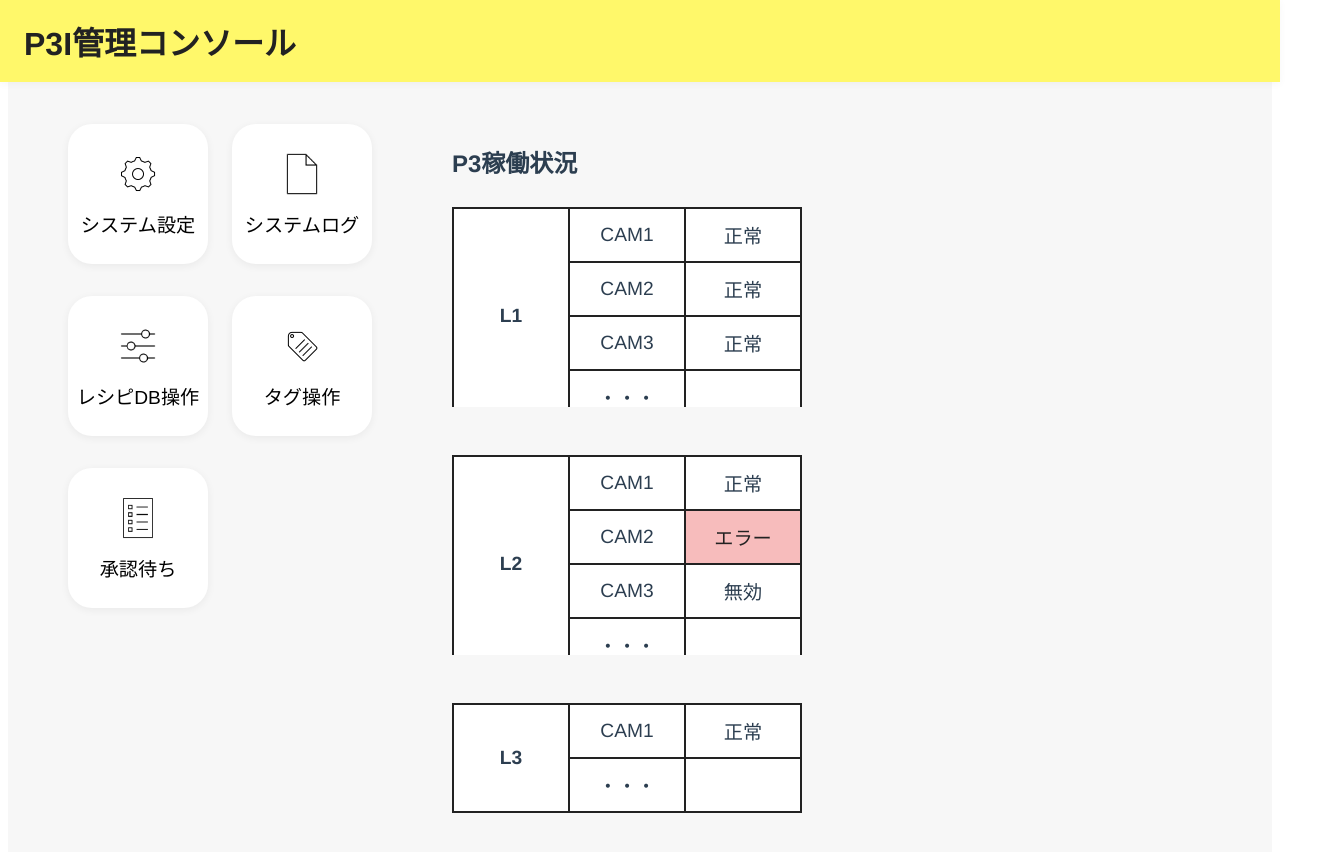
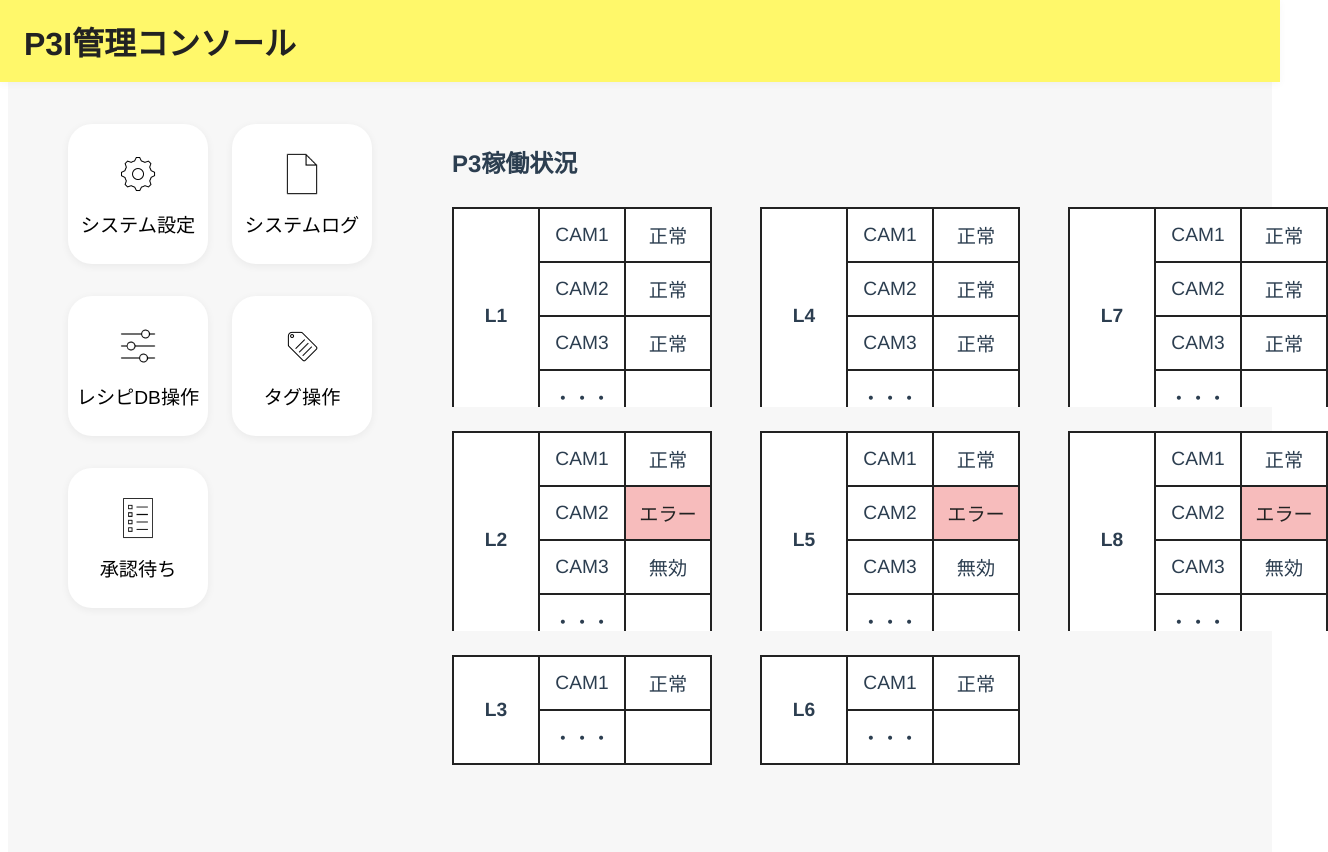
Before and after one commit to 38022/P3Icontrol, a Vue app: page / in a window 1280 px wide. Shown: the top 852 px of the page, 1328 px wide, since content can reach past the window. Built offline with nearby package versions, Linux system fonts and the light colour scheme.

Commit message:
L8まで表追加

```diff
--- a/src/components/HomePage.vue
+++ b/src/components/HomePage.vue
@@ -39,9 +39,36 @@
       </div>
     </div>
     <div class="main-content">
-        <h2 class="status-title">P3稼働状況</h2>
-        <div class="status-table-area">
-          <div class="status-table-block" v-for="line in lines" :key="line.name">
+      <h2 class="status-title">P3稼働状況</h2>
+      <div class="status-table-area">
+        <div class="status-table-column">
+          <div class="status-table-block" v-for="line in lines.slice(0, 3)" :key="line.name">
+            <table class="status-table">
+              <tbody>
+                <tr v-for="(cam, i) in line.cameras" :key="cam.name">
+                  <td v-if="i === 0" class="line-label" :rowspan="line.cameras.length">{{ line.name }}</td>
+                  <td>{{ cam.name }}</td>
+                  <td :class="{ error: cam.status === 'エラー' }">{{ cam.status }}</td>
+                </tr>
+              </tbody>
+            </table>
+          </div>
+        </div>
+        <div class="status-table-column">
+          <div class="status-table-block" v-for="line in lines.slice(3, 6)" :key="line.name">
+            <table class="status-table">
+              <tbody>
+                <tr v-for="(cam, i) in line.cameras" :key="cam.name">
+                  <td v-if="i === 0" class="line-label" :rowspan="line.cameras.length">{{ line.name }}</td>
+                  <td>{{ cam.name }}</td>
+                  <td :class="{ error: cam.status === 'エラー' }">{{ cam.status }}</td>
+                </tr>
+              </tbody>
+            </table>
+          </div>
+        </div>
+        <div class="status-table-column">
+          <div class="status-table-block" v-for="line in lines.slice(6)" :key="line.name">
             <table class="status-table">
               <tbody>
                 <tr v-for="(cam, i) in line.cameras" :key="cam.name">
@@ -54,6 +81,7 @@
           </div>
         </div>
       </div>
+    </div>
   </div>
 </div>
 </template>
@@ -88,8 +116,50 @@ export default {
             { name: 'CAM1', status: '正常' },
             { name: '・・・', status: '' }
           ]
+        },
+        {
+          name: 'L4',
+          cameras: [
+            { name: 'CAM1', status: '正常' },
+            { name: 'CAM2', status: '正常' },
+            { name: 'CAM3', status: '正常' },
+            { name: '・・・', status: '' }
+          ]
+        },
+        {
+          name: 'L5',
+          cameras: [
+            { name: 'CAM1', status: '正常' },
+            { name: 'CAM2', status: 'エラー' },
+            { name: 'CAM3', status: '無効' },
+            { name: '・・・', status: '' }
+          ]
+        },
+        {
+          name: 'L6',
+          cameras: [
+            { name: 'CAM1', status: '正常' },
+            { name: '・・・', status: '' }
+          ]
+        },
+        {
+          name: 'L7',
+          cameras: [
+            { name: 'CAM1', status: '正常' },
+            { name: 'CAM2', status: '正常' },
+            { name: 'CAM3', status: '正常' },
+            { name: '・・・', status: '' }
+          ]
+        },
+        {
+          name: 'L8',
+          cameras: [
+            { name: 'CAM1', status: '正常' },
+            { name: 'CAM2', status: 'エラー' },
+            { name: 'CAM3', status: '無効' },
+            { name: '・・・', status: '' }
+          ]
         }
-        // 必要に応じてL4, L5...を追加
       ]
     }
   }
@@ -186,22 +256,25 @@ export default {
 
 .status-table-area {
   display: flex;
-  flex-direction: column;
+  flex-direction: row; /* 横並び */
   gap: 48px;
   margin-top: 8px;
+}
+.status-table-column {
+  display: flex;
+  flex-direction: column;
+  gap: 24px;
 }
 .status-table-block {
   display: flex;
   flex-direction: column;
-  gap: 24px;
   max-height: 200px;
   overflow-y: auto;
-  width: 350px;
+  width: 260px;
 }
 .status-table {
   border-collapse: collapse;
   background: #fff;
-  min-width: 240px;
   min-width: 0;
   width: 100%;
   table-layout: fixed;
```
